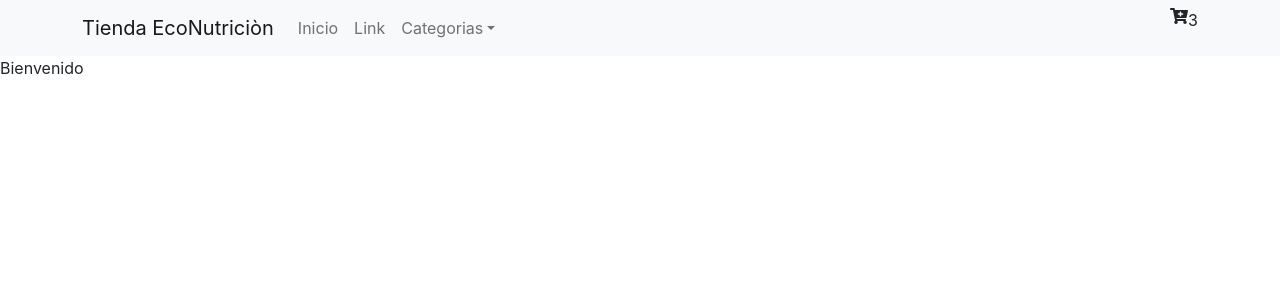
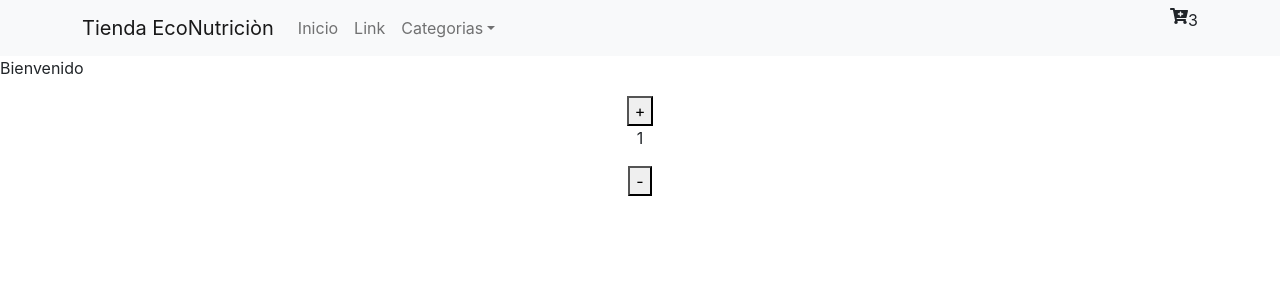
Before and after one commit to gastonnicolli/ecom_nicolli, a React (Create React App) app: page / in a window 1280 px wide. Shown: the top 300 px of the page. Built offline with nearby package versions, Linux system fonts and the light colour scheme.

Commit message:
Cuarta entrega: Contador con botón

```diff
--- /dev/null
+++ b/src/componets/itemCount/ItemCount.jsx
@@ -0,0 +1,23 @@
+import { useState } from "react";
+const stock = 25;
+
+const ItemCount = () => {
+    const [count, setCount] = useState(1);
+
+    const increment = () => {
+      setCount((c) =>(c === stock) ? c=stock : (c + 1));
+    };
+
+    const decrement = () => {
+      setCount((c) =>(c === 0) ? c=0 :  (c - 1));
+    };
+    return (
+      <div className="App">
+        <button onClick={increment}> + </button>
+        <p>{count}</p>
+        <button onClick={decrement}> - </button>
+      </div>
+    );
+}
+
+export default ItemCount;
--- a/src/componets/itemListContainer/ItemListContainer.jsx
+++ b/src/componets/itemListContainer/ItemListContainer.jsx
@@ -1,9 +1,11 @@
 import React from 'react'
+import ItemCount from '../itemCount/ItemCount'
 
 const ItemListContainer = ({greeting}) => {
     return (
         <div>
             <p>{greeting}</p>
+            <ItemCount></ItemCount>
         </div>
     )
 }
```
